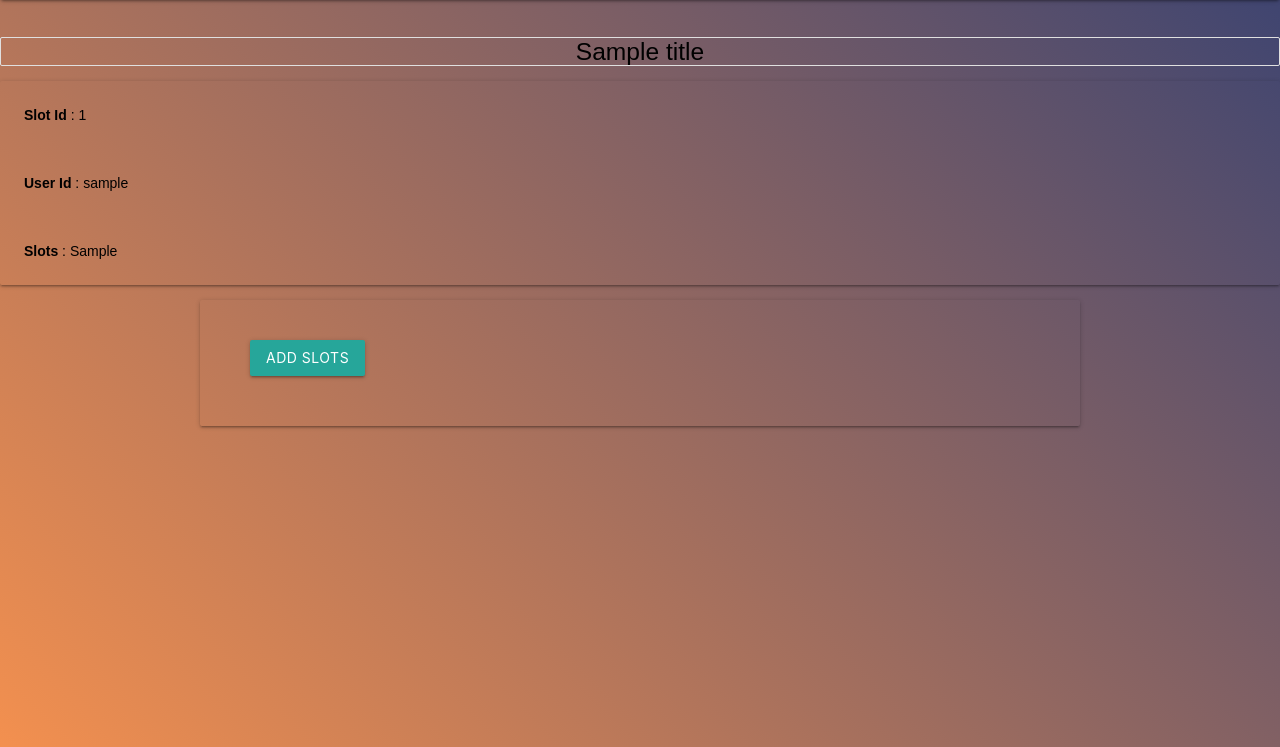
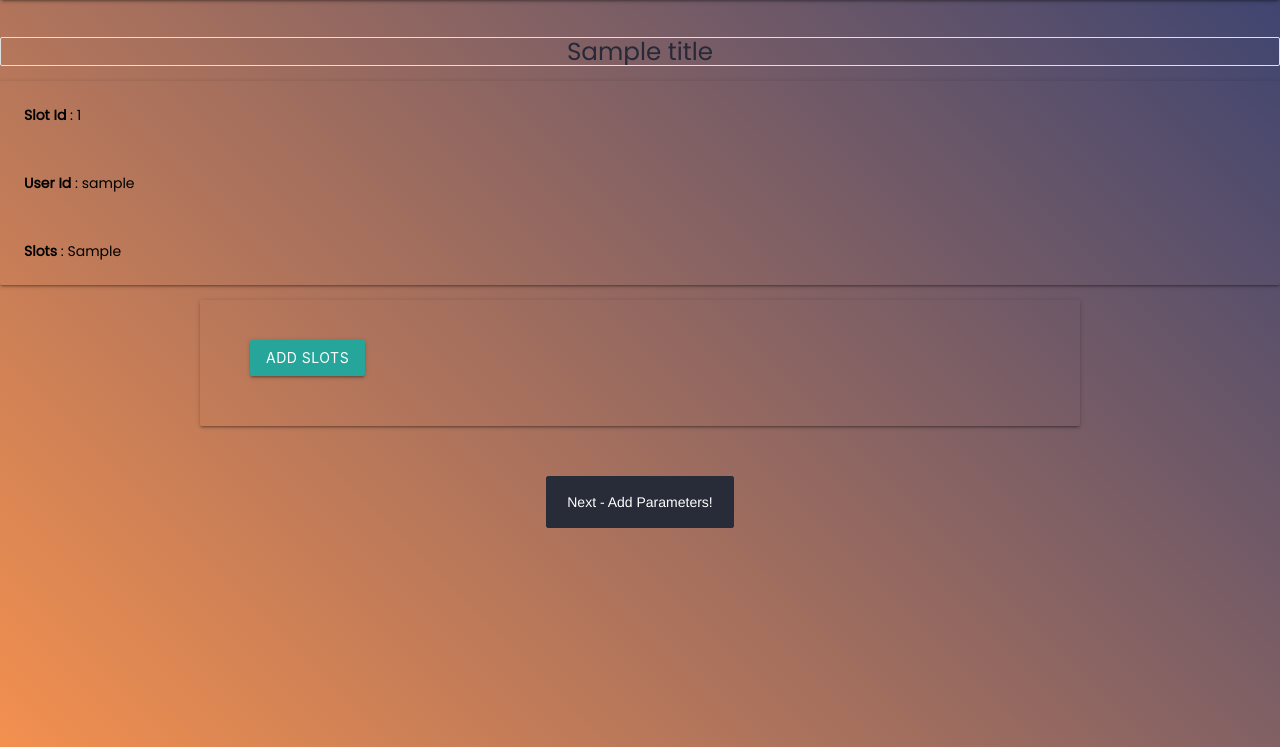
Before and after one commit to SaxenaKartik/MP1, a Django app: template MP_backend/scheduler_backend/scheduler_project/templates/slots/index.html in a window 1280 px wide. Shown: the part 53-800 px from the top of the page. Run offline with Django 3.2, Linux system fonts and the light colour scheme; tables that the repository leaves empty hold one stand-in row (values such as "Sample post"); the template is opened without the code that fills it: values that come from a table or form of the project are taken from there, most other values are stand-ins (such as "Sample title", 1, 10 or a date in 2020); some libraries are stand-ins or nearby versions.

Commit message:
Updated the slots index template

```diff
--- a/MP_backend/scheduler_backend/scheduler_project/templates/slots/index.html
+++ b/MP_backend/scheduler_backend/scheduler_project/templates/slots/index.html
@@ -2,7 +2,11 @@
 {% load crispy_forms_tags %}
 
 {% block content%}
-<h5 class = 'collection'><font color=black>
+<style type="text/css">
+	@import url('https://fonts.googleapis.com/css?family=Poppins&display=swap');
+</style>
+
+<h5 class = 'collection'><font color=#282938>
 {{title}}
 </font>
 </h5>
@@ -30,4 +34,14 @@
 <button type="submit" class="btn btn-success">Add Slots</button>
 </form>
 </div>
+<div class="button-holder" style="text-align: center; margin-bottom: 10px">
+      <!-- <a class="button" style="background-color: grey;">Switch Theme</a> -->
+      <a class="button1" style="background-color: grey;">Next - Add Parameters!</a>
+</div>
+
+<script type="text/javascript">
+  $('a.button1').click(function(){
+        window.location.href = "/parameters/".concat({{user_id}});
+    });
+</script>
 {% endblock %}
```
